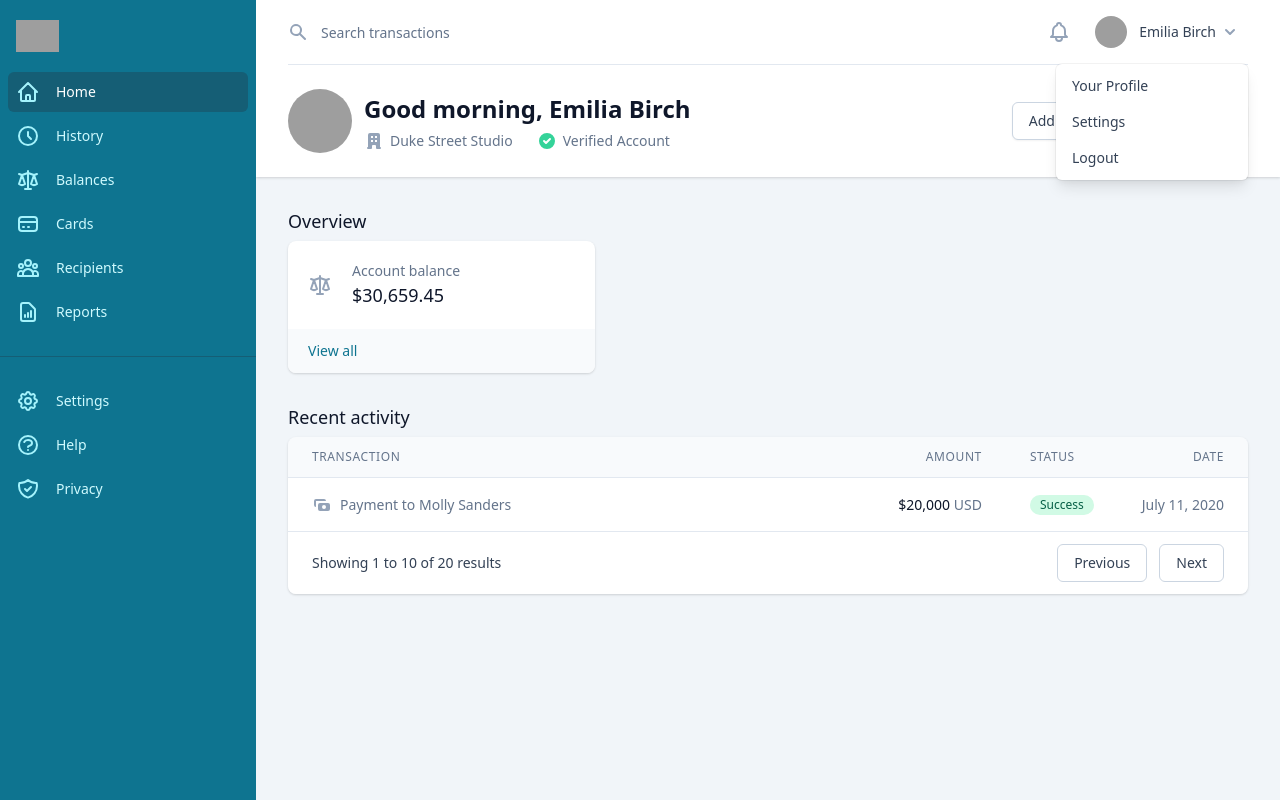
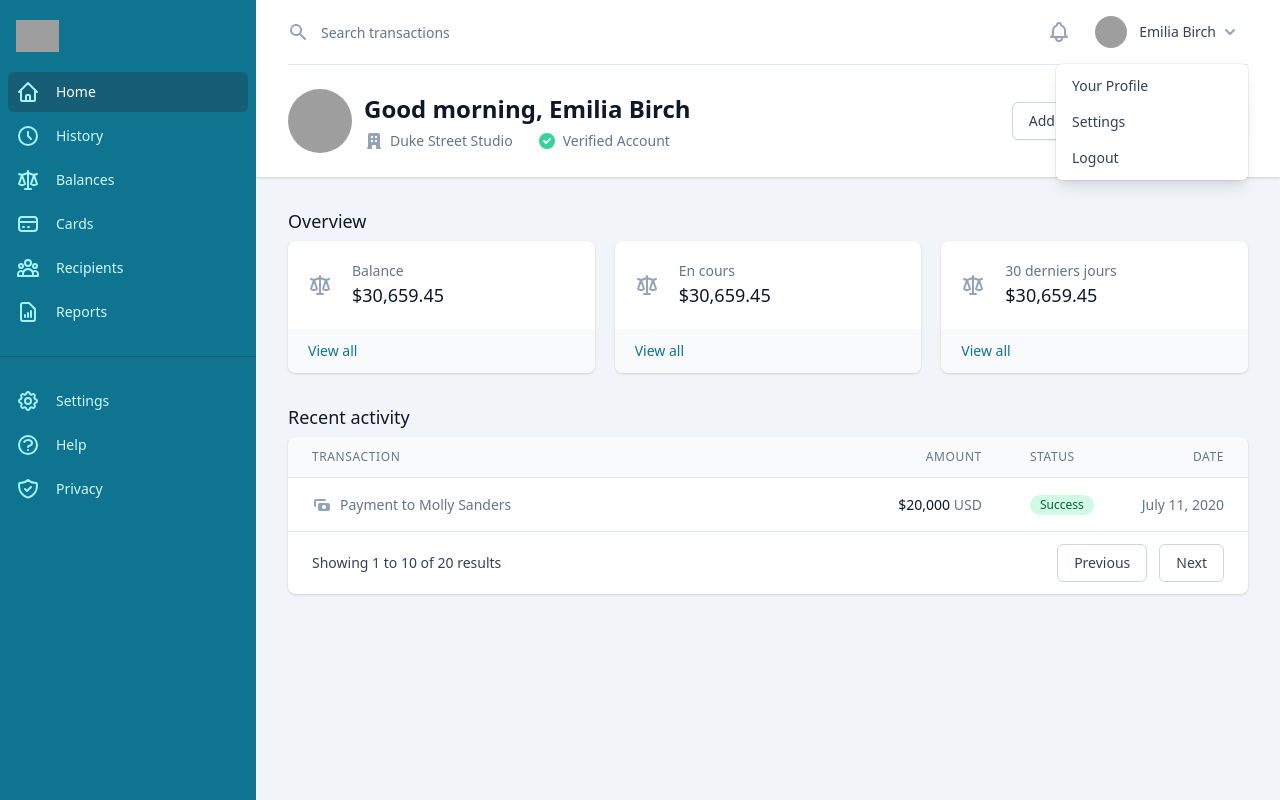
Before and after one commit to PierreBouffartigue/Challenge48h, a Symfony app: template templates/home/index.html.twig in a window 1280 px wide. Run offline with Twig, Linux system fonts and the light colour scheme; the template is opened without the code that fills it, so the values that code supplies are empty; style sheets or scripts are compiled from the project's sources; some libraries are stand-ins or nearby versions; grey boxes are pictures that could not be loaded.

Commit message:
:wrench: : index home

```diff
--- a/templates/home/index.html.twig
+++ b/templates/home/index.html.twig
@@ -139,7 +139,71 @@
                                     <div class="ml-5 w-0 flex-1">
                                         <dl>
                                             <dt class="text-sm font-medium text-gray-500 truncate">
-                                                Account balance
+                                                Balance
+                                            </dt>
+                                            <dd>
+                                                <div class="text-lg font-medium text-gray-900">
+                                                    $30,659.45
+                                                </div>
+                                            </dd>
+                                        </dl>
+                                    </div>
+                                </div>
+                            </div>
+                            <div class="bg-gray-50 px-5 py-3">
+                                <div class="text-sm">
+                                    <a href="#" class="font-medium text-cyan-700 hover:text-cyan-900">
+                                        View all
+                                    </a>
+                                </div>
+                            </div>
+                        </div>
+
+                        <div class="bg-white overflow-hidden shadow rounded-lg">
+                            <div class="p-5">
+                                <div class="flex items-center">
+                                    <div class="flex-shrink-0">
+                                        <!-- Heroicon name: outline/scale -->
+                                        <svg class="h-6 w-6 text-gray-400" xmlns="http://www.w3.org/2000/svg" fill="none" viewBox="0 0 24 24" stroke="currentColor" aria-hidden="true">
+                                            <path stroke-linecap="round" stroke-linejoin="round" stroke-width="2" d="M3 6l3 1m0 0l-3 9a5.002 5.002 0 006.001 0M6 7l3 9M6 7l6-2m6 2l3-1m-3 1l-3 9a5.002 5.002 0 006.001 0M18 7l3 9m-3-9l-6-2m0-2v2m0 16V5m0 16H9m3 0h3" />
+                                        </svg>
+                                    </div>
+                                    <div class="ml-5 w-0 flex-1">
+                                        <dl>
+                                            <dt class="text-sm font-medium text-gray-500 truncate">
+                                                En cours
+                                            </dt>
+                                            <dd>
+                                                <div class="text-lg font-medium text-gray-900">
+                                                    $30,659.45
+                                                </div>
+                                            </dd>
+                                        </dl>
+                                    </div>
+                                </div>
+                            </div>
+                            <div class="bg-gray-50 px-5 py-3">
+                                <div class="text-sm">
+                                    <a href="#" class="font-medium text-cyan-700 hover:text-cyan-900">
+                                        View all
+                                    </a>
+                                </div>
+                            </div>
+                        </div>
+
+                        <div class="bg-white overflow-hidden shadow rounded-lg">
+                            <div class="p-5">
+                                <div class="flex items-center">
+                                    <div class="flex-shrink-0">
+                                        <!-- Heroicon name: outline/scale -->
+                                        <svg class="h-6 w-6 text-gray-400" xmlns="http://www.w3.org/2000/svg" fill="none" viewBox="0 0 24 24" stroke="currentColor" aria-hidden="true">
+                                            <path stroke-linecap="round" stroke-linejoin="round" stroke-width="2" d="M3 6l3 1m0 0l-3 9a5.002 5.002 0 006.001 0M6 7l3 9M6 7l6-2m6 2l3-1m-3 1l-3 9a5.002 5.002 0 006.001 0M18 7l3 9m-3-9l-6-2m0-2v2m0 16V5m0 16H9m3 0h3" />
+                                        </svg>
+                                    </div>
+                                    <div class="ml-5 w-0 flex-1">
+                                        <dl>
+                                            <dt class="text-sm font-medium text-gray-500 truncate">
+                                                30 derniers jours
                                             </dt>
                                             <dd>
                                                 <div class="text-lg font-medium text-gray-900">
```
